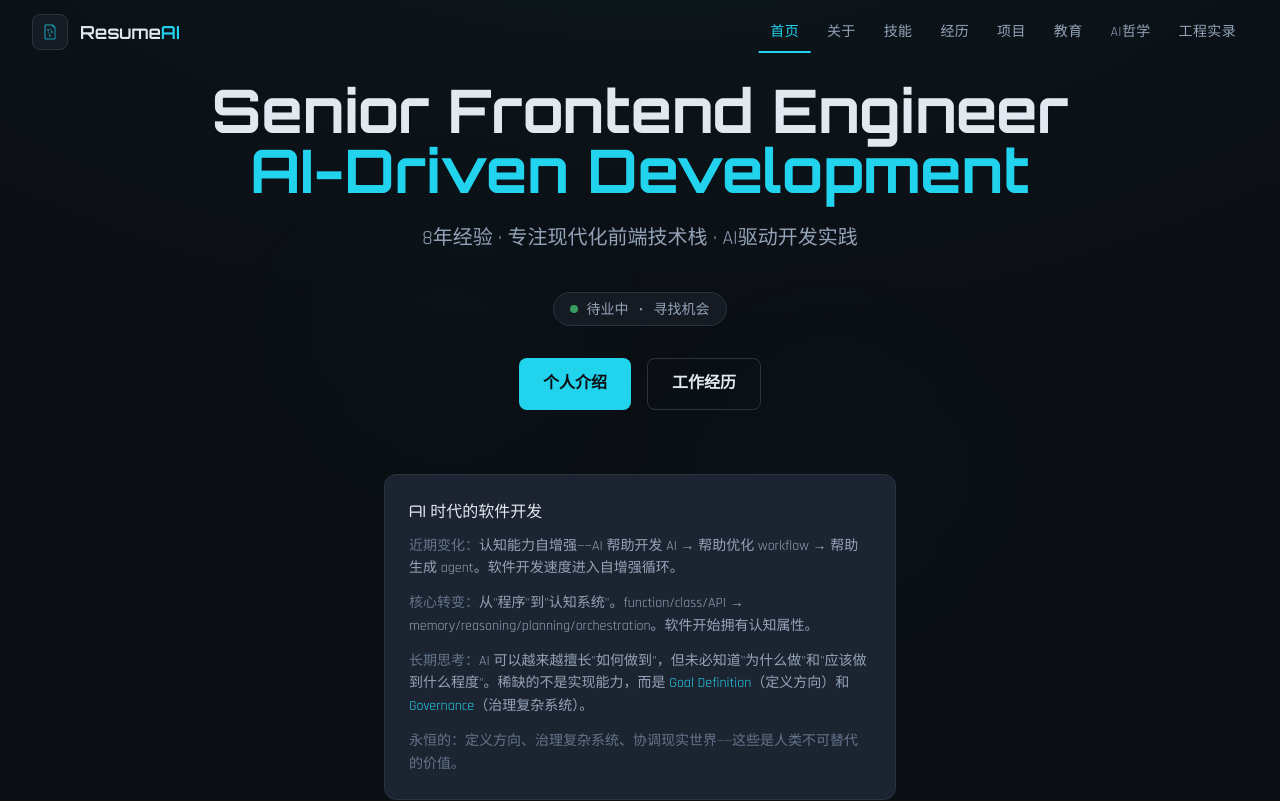
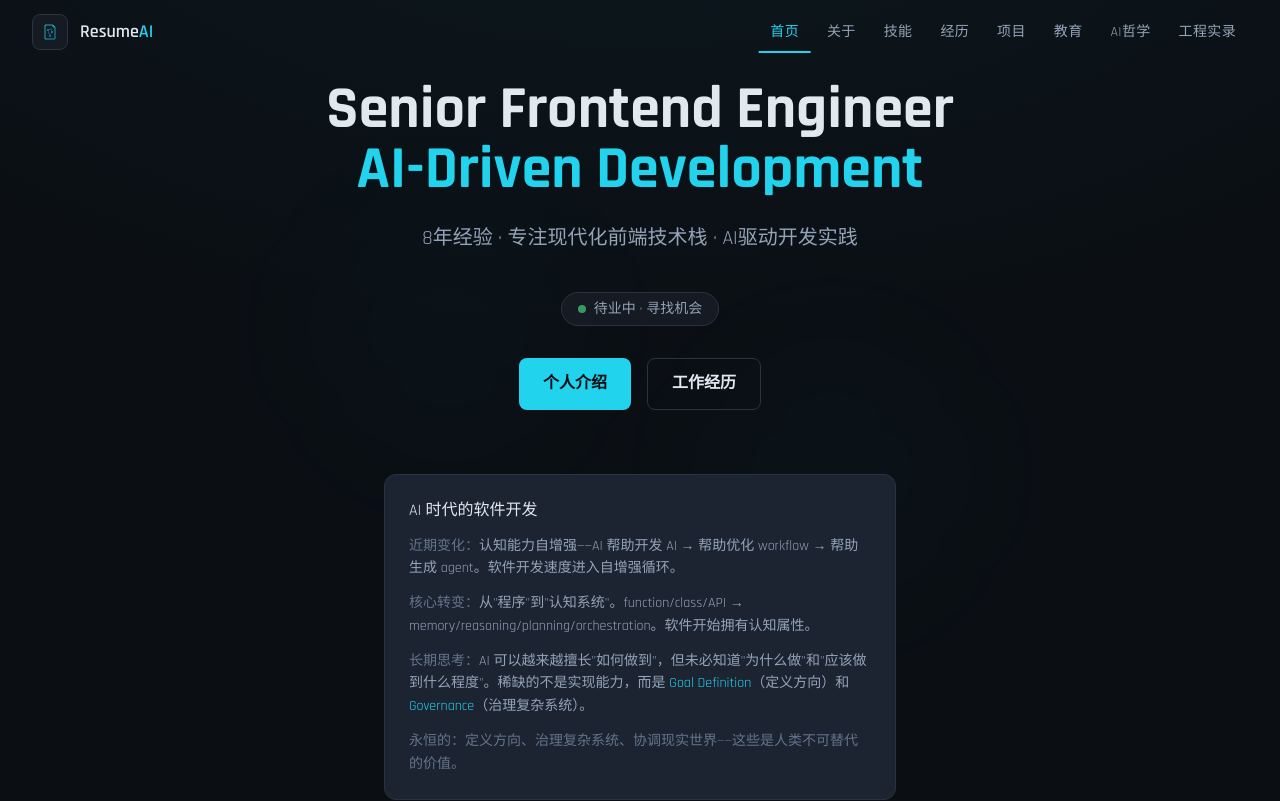
Before and after one commit to Skedush/xuli-resume, a React (Vite) app: page / in a window 1280 px wide. Shown: the top 801 px of the page. Built offline with nearby package versions, Linux system fonts and the light colour scheme.

Commit message:
feat: add design tokens and Tailwind config

```diff
--- /dev/null
+++ b/src/styles/tokens.css
@@ -0,0 +1,36 @@
+/**
+ * Design Tokens - xuli-resume
+ * CSS 变量系统，提供一致的设计语言
+ */
+
+:root {
+  /* 颜色变量 - 背景层次 */
+  --xuli-bg-primary: #0B0F14;
+  --xuli-bg-secondary: #151A23;
+  --xuli-bg-tertiary: #1C2431;
+
+  /* 颜色变量 - 边框 */
+  --xuli-border: #2A3441;
+
+  /* 颜色变量 - 强调色 */
+  --xuli-accent: #22D3EE;
+  --xuli-accent-hover: #06B6D4;
+  --xuli-accent-muted: rgba(34, 211, 238, 0.1);
+
+  /* 颜色变量 - 文字层次 */
+  --xuli-text-primary: #E2E8F0;
+  --xuli-text-secondary: #94A3B8;
+  --xuli-text-tertiary: #64748B;
+
+  /* 字体变量 */
+  --xuli-font-display: 'Orbitron', sans-serif;
+  --xuli-font-body: 'Rajdhani', sans-serif;
+  --xuli-font-mono: 'JetBrains Mono', monospace;
+
+  /* 间距变量 */
+  --xuli-space-xs: 0.25rem;
+  --xuli-space-sm: 0.5rem;
+  --xuli-space-md: 1rem;
+  --xuli-space-lg: 1.5rem;
+  --xuli-space-xl: 2rem;
+}
--- a/tailwind.config.js
+++ b/tailwind.config.js
@@ -7,29 +7,19 @@ export default {
   theme: {
     extend: {
       colors: {
-        /* Refined slate palette */
-        'bg': '#0B0F14',
-        'surface': '#151A23',
-        'card': '#1C2431',
-        'border': '#2A3441',
-        'border-subtle': '#1E2530',
-        /* Muted teal accent */
-        'accent': '#22D3EE',
-        'accent-hover': '#06B6D4',
-        /* Text hierarchy */
-        'text-primary': '#E2E8F0',
-        'text-secondary': '#94A3B8',
-        'text-tertiary': '#64748B',
-        /* Code accents */
-        'cyan': '#67E8F9',
-        'purple': '#A78BFA',
-        'green': '#4ADE80',
-        'orange': '#FB923C',
+        'bg': 'var(--xuli-bg-primary)',
+        'surface': 'var(--xuli-bg-secondary)',
+        'card': 'var(--xuli-bg-tertiary)',
+        'accent': 'var(--xuli-accent)',
+        'accent-hover': 'var(--xuli-accent-hover)',
+        'text-primary': 'var(--xuli-text-primary)',
+        'text-secondary': 'var(--xuli-text-secondary)',
+        'text-tertiary': 'var(--xuli-text-tertiary)',
       },
       fontFamily: {
-        'display': ['Orbitron', 'sans-serif'],
-        'body': ['Rajdhani', 'sans-serif'],
-        'mono': ['JetBrains Mono', 'monospace'],
+        'display': ['var(--xuli-font-display)'],
+        'body': ['var(--xuli-font-body)'],
+        'mono': ['var(--xuli-font-mono)'],
       },
       animation: {
         'fade-in': 'fade-in 0.5s ease-out forwards',
```
